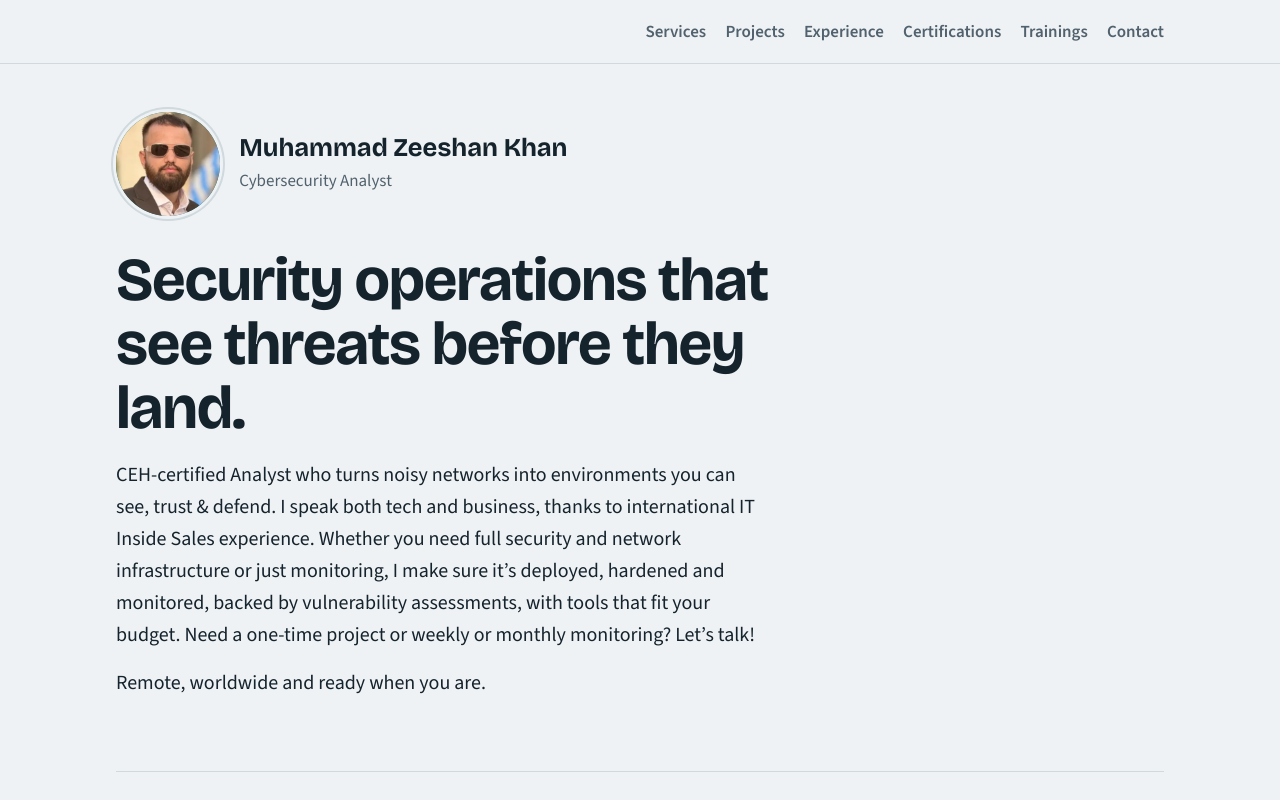
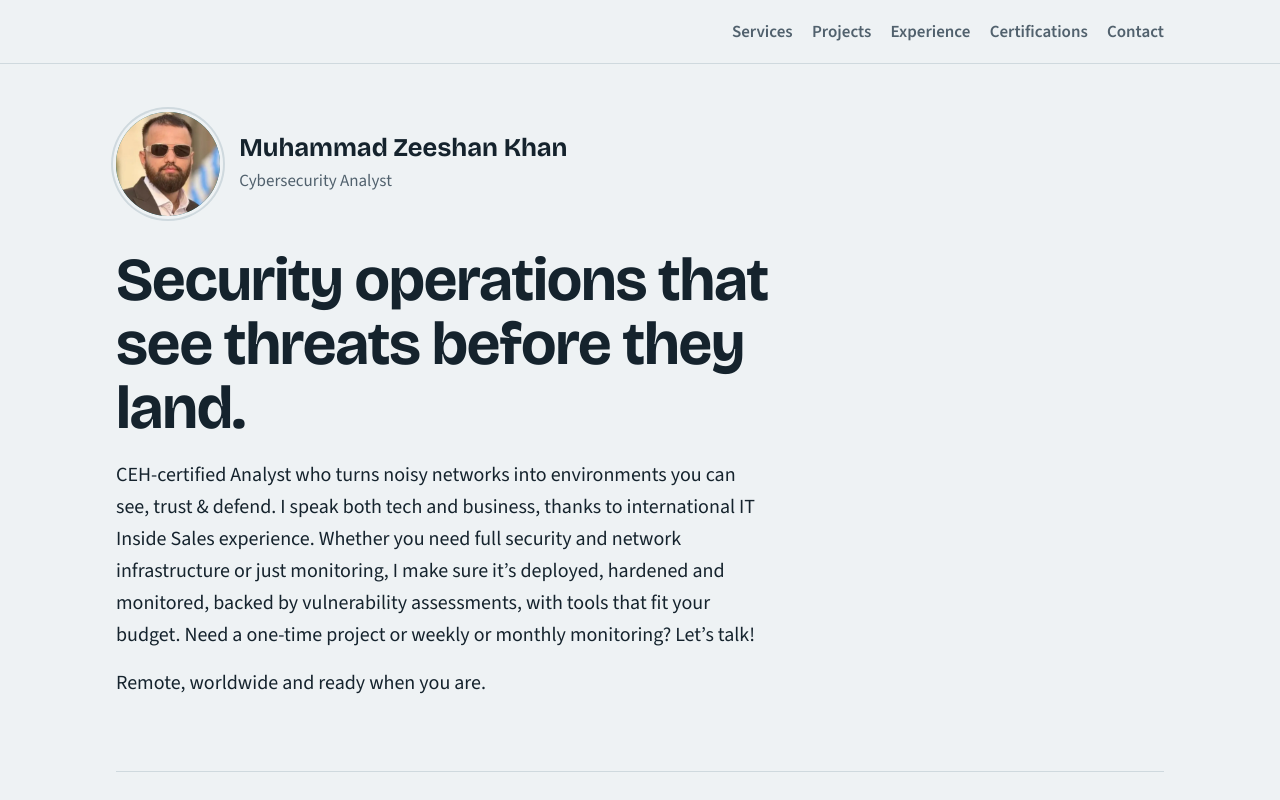
Before and after one commit to Zeshankhan03/Portfolio, a plain HTML site: page index.html in a window 1280 px wide. Shown: the top 800 px of the page. Drawn offline with nearby package versions, Linux system fonts and the light colour scheme.

Commit message:
Update index.html

```diff
--- a/index.html
+++ b/index.html
@@ -80,7 +80,7 @@ footer{padding:2rem 0 3rem;border-top:1px solid var(--line);color:var(--muted);f
 <header class="top">
   <div class="wrap">
     <nav aria-label="Sections">
-      <a href="#services">Services</a><a href="#projects">Projects</a><a href="#experience">Experience</a><a href="#certs">Certifications</a><a href="#trainings">Trainings</a><a href="#contact">Contact</a>
+      <a href="#services">Services</a><a href="#projects">Projects</a><a href="#experience">Experience</a><a href="#certs">Certifications</a><a href="#contact">Contact</a>
     </nav>
   </div>
 </header>
```
